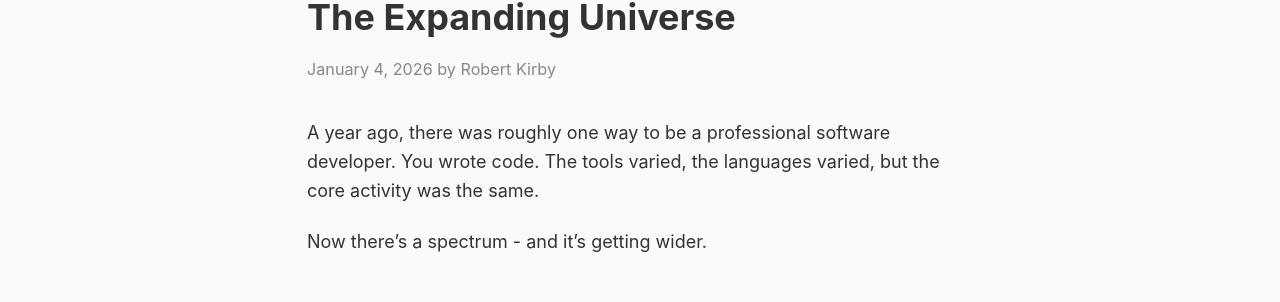
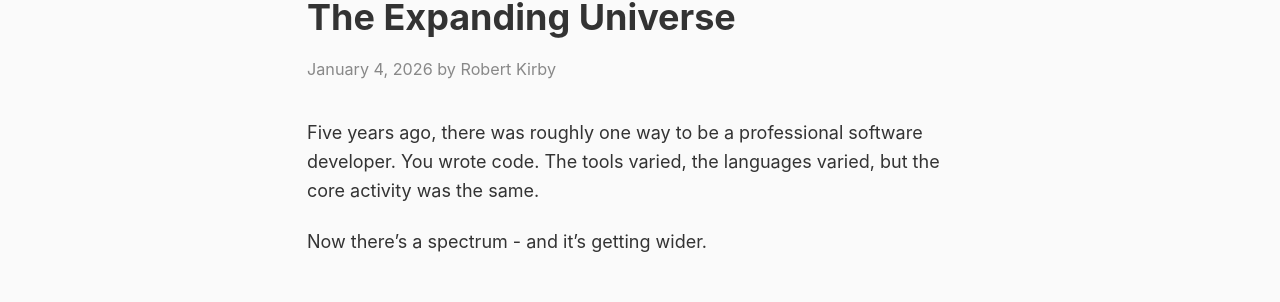
Before and after one commit to rob137/rob137.github.io, a Jekyll site: the page built from _posts/2026-01-04-the-expanding-universe.md, in a window 1280 px wide and 900 px high. Shown: the part 133-435 px from the top of the window. Built offline with Jekyll 4.4.1, drawn with Linux system fonts in a browser that asks for light colours.

Commit message:
Five years ago, not one year
🤖 Generated with [Claude Code](https://claude.com/claude-code)

Co-Authored-By: Claude Opus 4.5 <noreply@anthropic.com>

```diff
--- a/_posts/2026-01-04-the-expanding-universe.md
+++ b/_posts/2026-01-04-the-expanding-universe.md
@@ -6,7 +6,7 @@ tags: [ai, coding, domains, spectrum]
 excerpt: "The spectrum of viable workflows is widening. Some domains will be fully automated. Others might never accommodate AI at all."
 ---
 
-A year ago, there was roughly one way to be a professional software developer. You wrote code. The tools varied, the languages varied, but the core activity was the same.
+Five years ago, there was roughly one way to be a professional software developer. You wrote code. The tools varied, the languages varied, but the core activity was the same.
 
 Now there's a spectrum - and it's getting wider.
 
```
